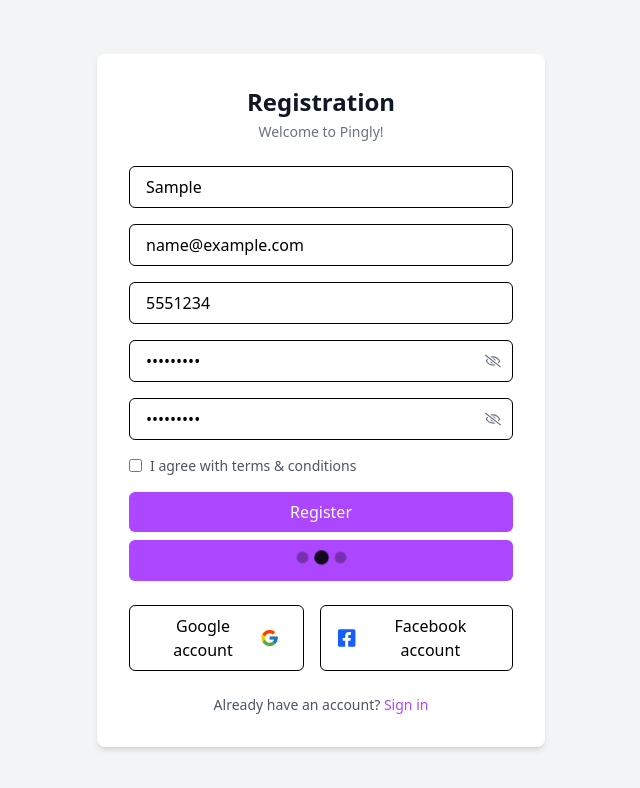
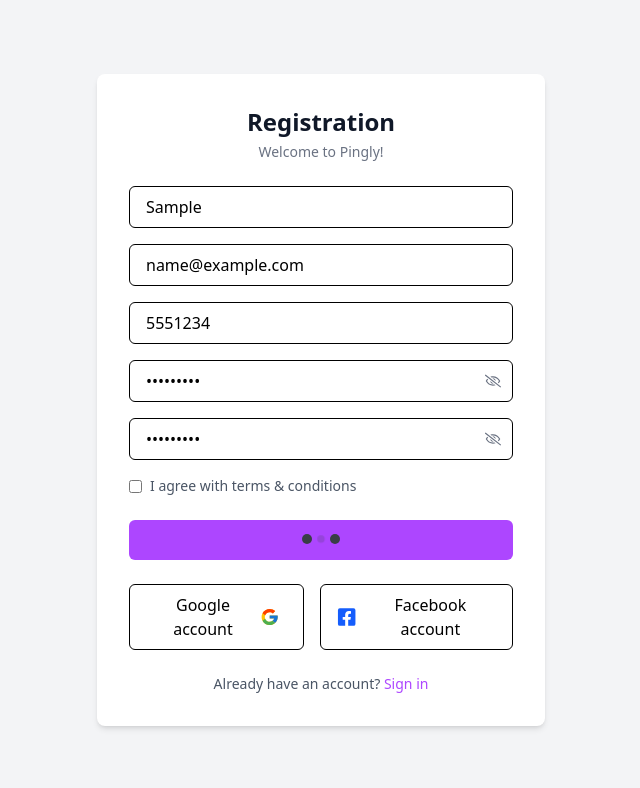
Before and after one commit to Mern2025/page-validation, a React (Vite) app: page /registration in a window 1280 px wide. Both pictures are taken after typing "Sample", "name@example.com", "5551234", "Sample123", "Sample123" into the empty fields and a click on the button "Register". Shown: the top 788 px of the page, without its empty margins (319-959 px from the left). Built offline with nearby package versions, Linux system fonts and the light colour scheme; no server answers.

Commit message:
loader added

```diff
--- a/src/pages/Registration.jsx
+++ b/src/pages/Registration.jsx
@@ -26,6 +26,8 @@ const [passwordError, setPasswordError] = useState('')
 const [confirmPassword, setconfirmPassword] = useState('')
 const [confirmPasswordError, setconfirmPasswordError] = useState('')
 
+const [showLoading , setShowloading] = useState(false)
+
 const auth = getAuth();
 
 const handelSubmit =(e)=>{
@@ -39,16 +41,15 @@ const handelSubmit =(e)=>{
      if(!confirmPassword) setconfirmPasswordError('enter your confirm password')
      if(password != confirmPassword) return setPasswordError('The password and confirm password do not match. Please try again.')
 
+     setShowloading(true)
         // -------fire base auth part
-
 
     createUserWithEmailAndPassword(auth, email, password)
     .then((userCredential) => {
     // Signed up
     const user = userCredential.user;
-
+       setShowloading(false)
        console.log(userCredential)
-
        toast('Registration Success', {
        position: "top-center",
        autoClose: 5000,
@@ -176,17 +177,18 @@ const handelSubmit =(e)=>{
             </label>
           </div>
 
-          <button
+          {
+            showLoading?
+            <button
+            type="submit"  className="mt-2 w-full cursor-progress bg-purple-500 text-white py-2 rounded-md hover:bg-purple-600 transition">
+             <BeatLoader size={10} color={'#393E46'}/>
+          </button>
+          :
+             <button
             type="submit"  className="w-full bg-purple-500 text-white py-2 rounded-md hover:bg-purple-600 transition">
              Register
           </button>
-
-             <button
-            type="submit"  className="mt-2 w-full bg-purple-500 text-white py-2 rounded-md hover:bg-purple-600 transition">
-             <BeatLoader/>
-          </button>
-
-
+          }
 
 
           <div className="flex justify-center mt-6 space-x-4">
```
